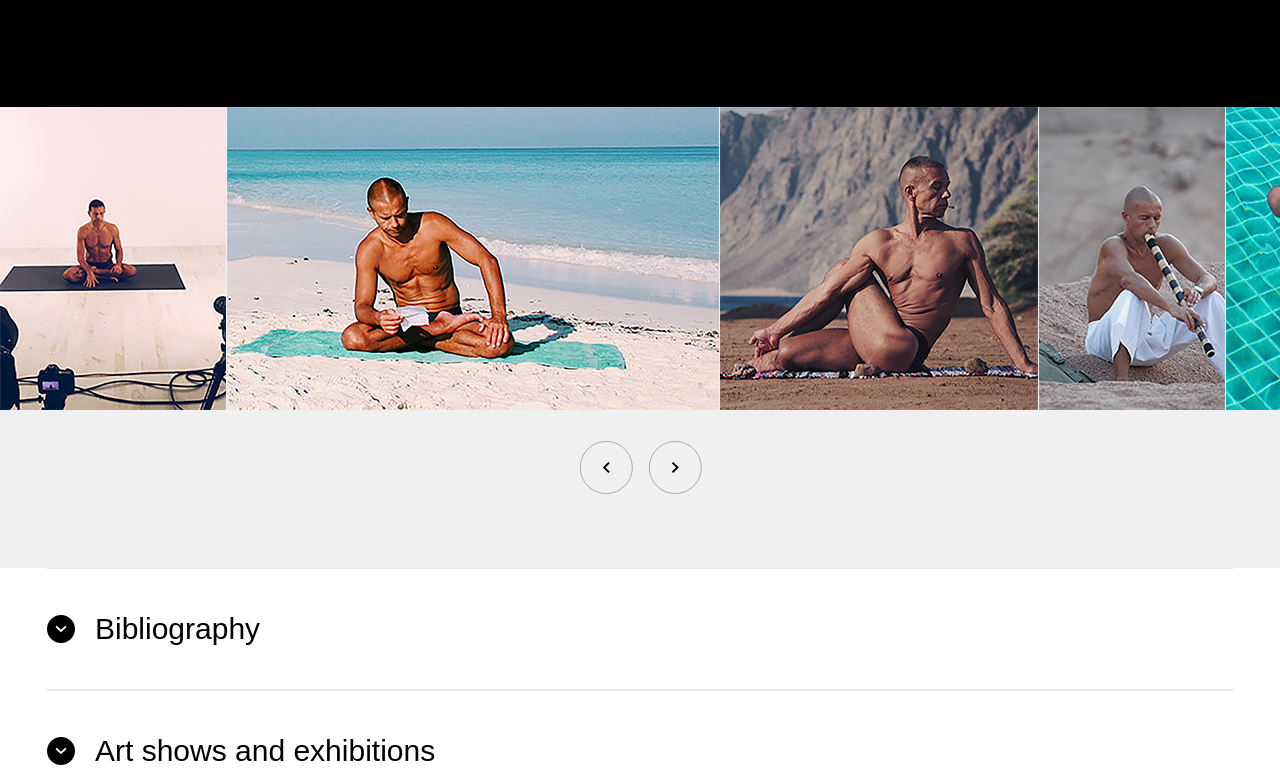
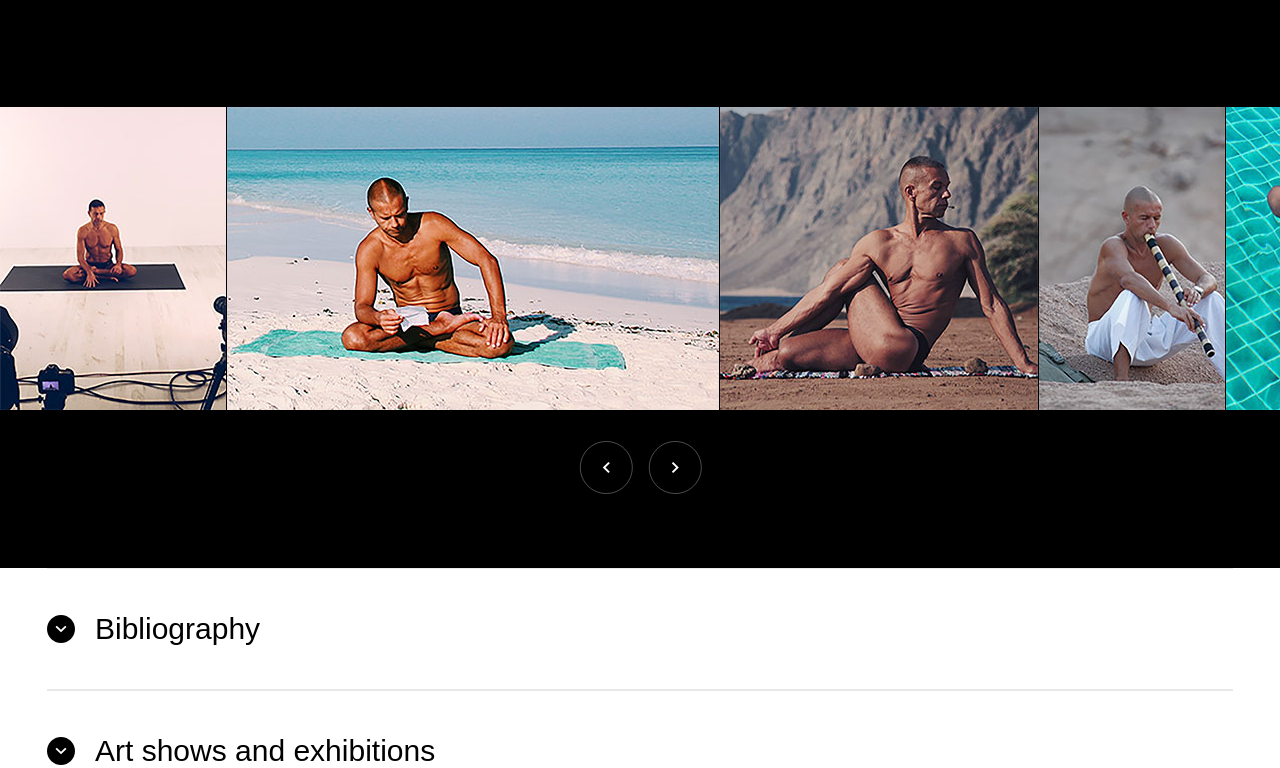
Before and after one commit to ernoone/Sidd, a website: page bio.html in a window 1280 px wide. Shown: the part 4364-5132 px from the top of the page. Drawn offline with nearby package versions, Linux system fonts and the light colour scheme; files whose address does not match are found by name.

Commit message:
change arrow style for carousel

```diff
--- a/bio.html
+++ b/bio.html
@@ -228,7 +228,7 @@
             </div>
         </div>
     </section>
-    <div class="carousel-section">
+    <div class="carousel-section dark-theme">
         <div class="owl-carousel">
             <figure>
                 <img src="images/owl-imgs/img-6.jpg"
--- a/css/main-styles.css
+++ b/css/main-styles.css
@@ -1782,6 +1782,8 @@ form {
 .carousel-section {
   background-color: #eff0f1;
   padding-bottom: 50px; }
+  .carousel-section.dark-theme {
+    background-color: #000; }
   .carousel-section figure {
     margin: 0; }
   .carousel-section .owl-carousel .owl-stage-outer {
@@ -1793,7 +1795,19 @@ form {
     .carousel-section .owl-carousel .owl-nav button.owl-next,
     .carousel-section .owl-carousel .owl-nav button.owl-prev {
       background-color: transparent;
-      margin: 0 7px; }
+      margin: 0 7px;
+      width: 55px;
+      height: 54px;
+      transition: all 0.5s;
+      outline: none; }
+    .carousel-section .owl-carousel .owl-nav button.owl-next {
+      background: url("../images/svg/arrow4.svg") no-repeat; }
+      .carousel-section .owl-carousel .owl-nav button.owl-next:hover {
+        background: url("../images/svg/arrow4_hower.svg") no-repeat; }
+    .carousel-section .owl-carousel .owl-nav button.owl-prev {
+      background: url("../images/svg/arrow3.svg") no-repeat; }
+      .carousel-section .owl-carousel .owl-nav button.owl-prev:hover {
+        background: url("../images/svg/arrow3_hower.svg") no-repeat; }
 
 .big-img-section {
   margin: 0;
--- a/scss/_text-component.scss
+++ b/scss/_text-component.scss
@@ -107,6 +107,9 @@
 .carousel-section{
   background-color: #eff0f1;
   padding-bottom: 50px;
+  &.dark-theme{
+    background-color: #000;
+  }
   figure{
     margin: 0;
     img{
@@ -123,6 +126,22 @@
       button.owl-prev{
         background-color: transparent;
         margin: 0 7px;
+        width: 55px;
+        height: 54px;
+        transition: all 0.5s;
+        outline: none;
+      }
+      button.owl-next{
+        background: url("../images/svg/arrow4.svg") no-repeat;
+        &:hover{
+          background: url("../images/svg/arrow4_hower.svg") no-repeat;
+        }
+      }
+      button.owl-prev{
+        background: url("../images/svg/arrow3.svg") no-repeat;
+        &:hover{
+          background: url("../images/svg/arrow3_hower.svg") no-repeat;
+        }
       }
     }
   }
```
